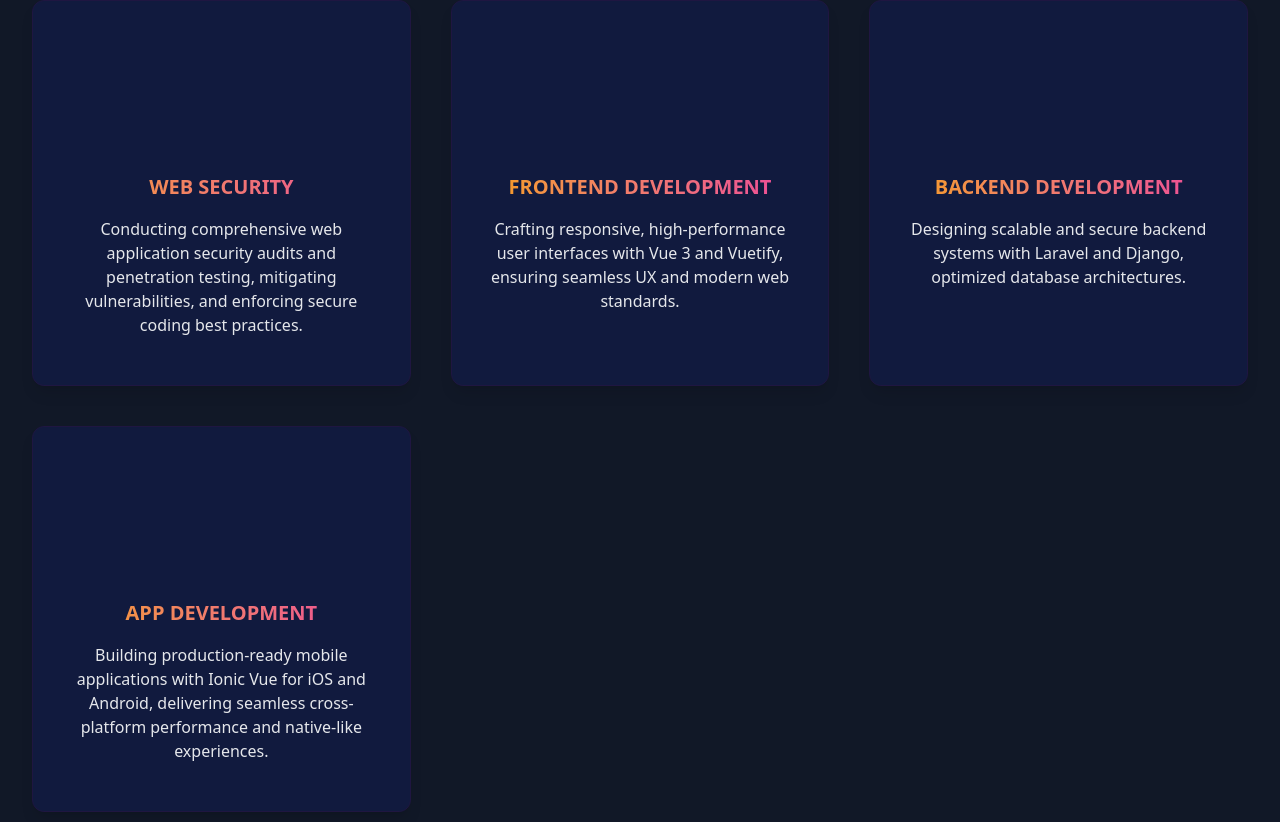
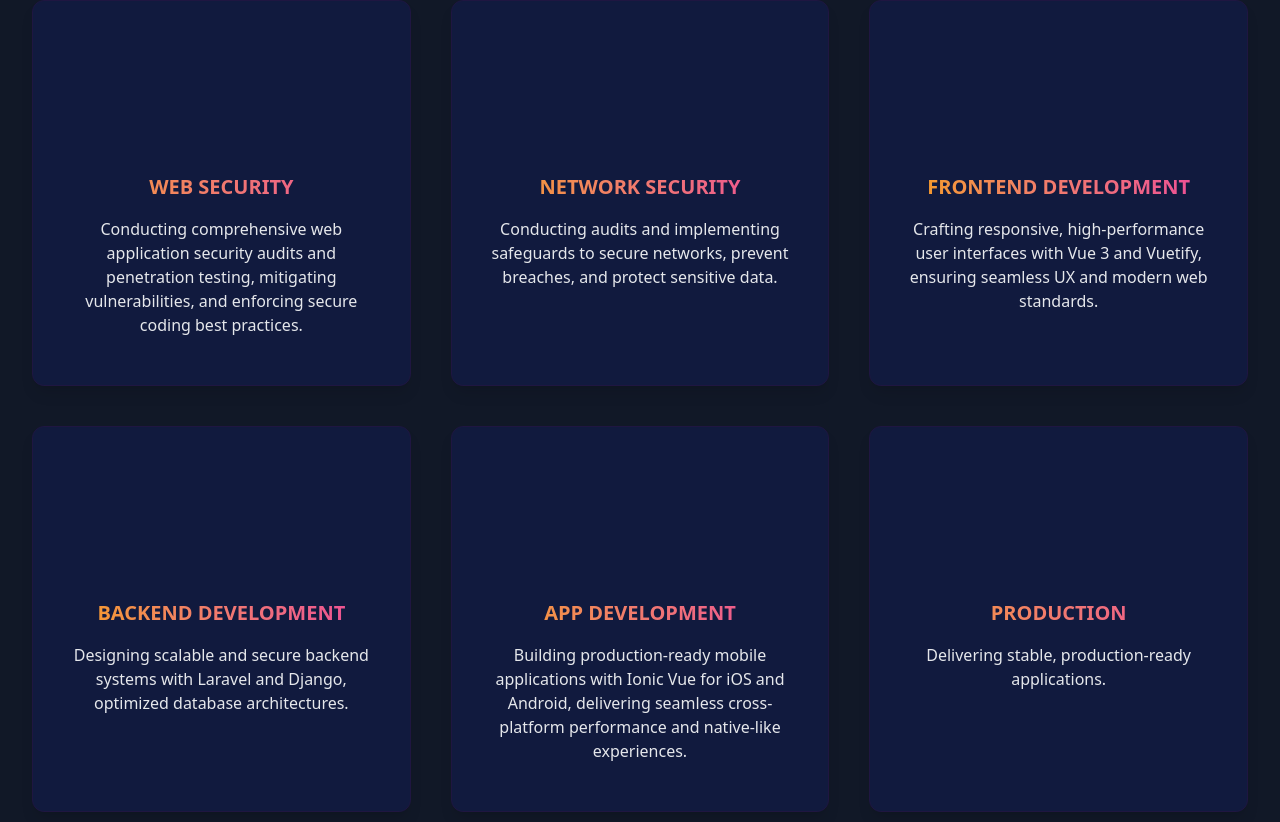
Before and after one commit to M0xRoot/Portfolio, a Vue app in the folder frontend/: page / in a window 1280 px wide. Shown: the part 778-1600 px from the top of the page. Built offline with nearby package versions, Linux system fonts and the light colour scheme; some icons are missing.

Commit message:
Update services

```diff
--- a/frontend/src/components/ServicesSection.vue
+++ b/frontend/src/components/ServicesSection.vue
@@ -3,24 +3,23 @@
     <div class="px-4 cl:pl-16">
       <h2 class="text-4xl font-bold text-white mb-4">My services</h2>
     </div>
-        <div class="py-8 xl:px-8 px-4 sm:py-16 grid grid-cols-1 gap-6 pt-10 sm:grid-cols-2 md:gap-10 md:pt-12 lg:grid-cols-3">
+    <div
+      class="py-8 xl:px-8 px-4 sm:py-16 grid grid-cols-1 gap-6 pt-10 sm:grid-cols-2 md:gap-10 md:pt-12 lg:grid-cols-3"
+    >
       <div
         v-for="service in services"
         :key="service.id"
         data-aos="fade-up"
         class="px-8 py-12 rounded-xl bg-[#111a3e] shadow-lg border border-[#1f1641]"
       >
-                <div
-                 class="mx-auto h-24 text-center xl:h-28 xl:w-28"
-                >
+        <div class="mx-auto h-24 text-center xl:h-28 xl:w-28">
           <component
             :is="service.icon"
             class="mx-auto text-primary"
             :size="80"
           />
         </div>
-                <div
-                 class="text-center">
+        <div class="text-center">
           <h3
             class="pt-3 text-lg font-semibold uppercase text-transparent bg-clip-text bg-gradient-to-r from-primary to-secondary lg:text-xl"
           >
@@ -29,7 +28,7 @@
           <p
             class="text-gray-200 pt-4 text-sm group-hover:text-white md:text-base"
           >
-                     {{ service.description}}
+            {{ service.description }}
           </p>
         </div>
       </div>
@@ -37,32 +36,56 @@
   </section>
 </template>
 <script setup>
-    import { ref } from 'vue';
-    import { IconCode, IconDatabaseCog, IconShieldLock, IconDeviceMobile } from '@tabler/icons-vue'
+import { ref } from "vue";
+import {
+  IconNetwork,
+  IconCode,
+  IconDatabaseCog,
+  IconShieldLock,
+  IconDeviceMobile,
+  IconDeviceMobileCog,
+} from "@tabler/icons-vue";
 const services = ref([
   {
-            id:1,
-            icon:IconShieldLock,
-            name:'Web Security',
-            description:'Conducting comprehensive web application security audits and penetration testing, mitigating vulnerabilities, and enforcing secure coding best practices.',
+    id: 1,
+    icon: IconShieldLock,
+    name: "Web Security",
+    description:
+      "Conducting comprehensive web application security audits and penetration testing, mitigating vulnerabilities, and enforcing secure coding best practices.",
   },
   {
-            id:2,
-            icon:IconCode,
-            name:'Frontend Development',
-            description:'Crafting responsive, high-performance user interfaces with Vue 3 and Vuetify, ensuring seamless UX and modern web standards.',
+    id: 2,
+    icon: IconNetwork,
+    name: "Network Security",
+    description:
+      "Conducting audits and implementing safeguards to secure networks, prevent breaches, and protect sensitive data.",
   },
   {
-            id:3,
-            icon:IconDatabaseCog,
-            name:'Backend Development',
-            description:'Designing scalable and secure backend systems with Laravel and Django, optimized database architectures.',
+    id: 3,
+    icon: IconCode,
+    name: "Frontend Development",
+    description:
+      "Crafting responsive, high-performance user interfaces with Vue 3 and Vuetify, ensuring seamless UX and modern web standards.",
   },
   {
-            id:4,
-            icon:IconDeviceMobile,
-            name:'App Development',
-            description:'Building production-ready mobile applications with Ionic Vue for iOS and Android, delivering seamless cross-platform performance and native-like experiences.',
+    id: 4,
+    icon: IconDatabaseCog,
+    name: "Backend Development",
+    description:
+      "Designing scalable and secure backend systems with Laravel and Django, optimized database architectures.",
+  },
+  {
+    id: 5,
+    icon: IconDeviceMobile,
+    name: "App Development",
+    description:
+      "Building production-ready mobile applications with Ionic Vue for iOS and Android, delivering seamless cross-platform performance and native-like experiences.",
+  },
+  {
+    id: 6,
+    icon: IconDeviceMobileCog,
+    name: "Production",
+    description: "Delivering stable, production-ready applications.",
   },
 ]);
 </script>
```
Lines whose indentation alone changed are shown as unchanged.
